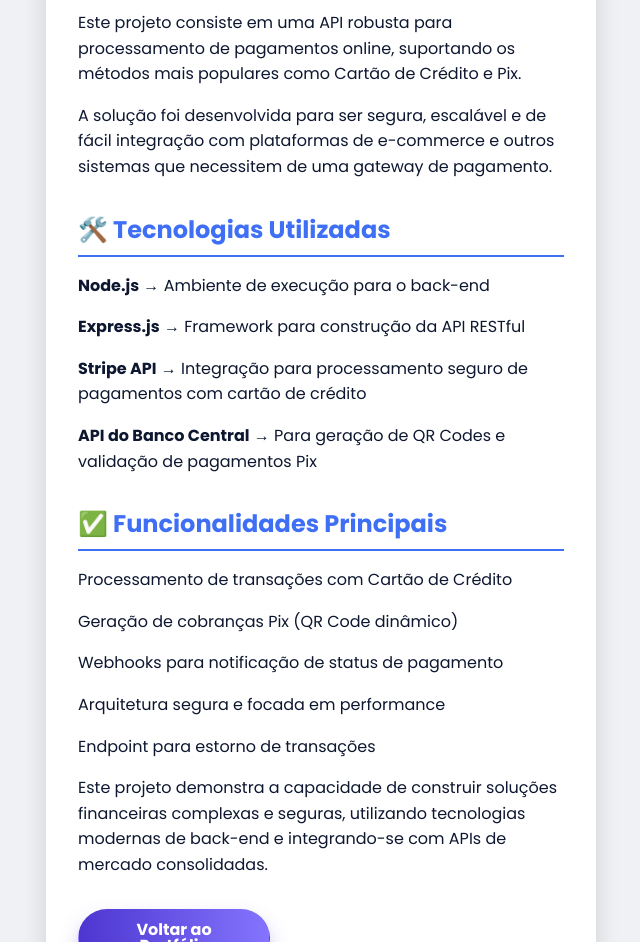
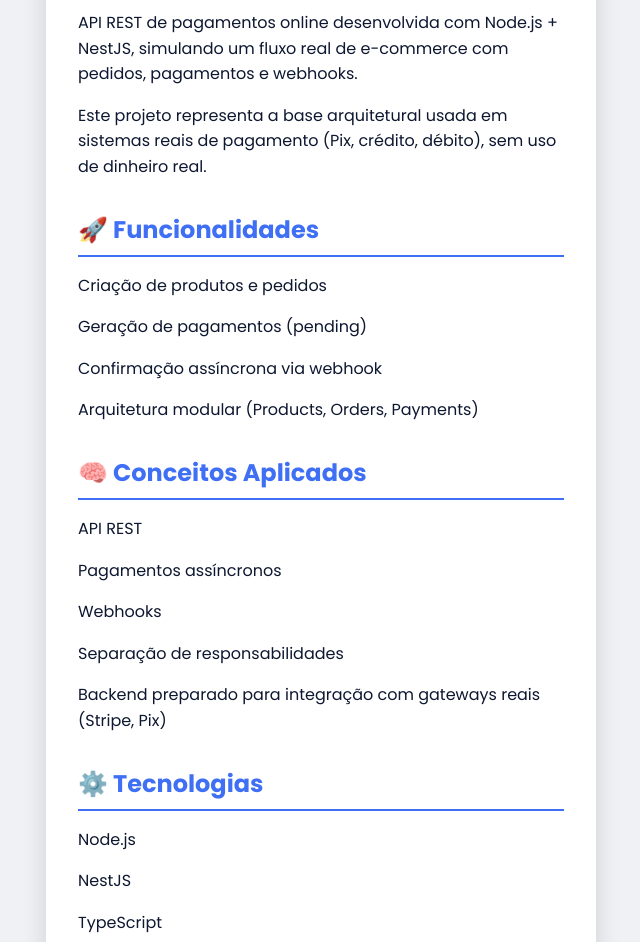
Before and after one commit to VINIOLIVEIRA2/Portif-lio---Vinicius-Oliveira-, a plain HTML site: page meios_de_pagamento_info.html in a window 1280 px wide. Shown: the part 126-1068 px from the top of the page, without its empty margins (319-959 px from the left). Drawn offline with Linux system fonts and the light colour scheme.

Commit message:
inclusção do conteudo forma de pagamento

```diff
--- a/meios_de_pagamento_info.html
+++ b/meios_de_pagamento_info.html
@@ -3,7 +3,7 @@
 <head>
     <meta charset="UTF-8">
     <meta name="viewport" content="width=device-width, initial-scale=1.0">
-    <title>Detalhes do Projeto - Meios de Pagamento</title>
+    <title>Detalhes do Projeto - Sistema de Pagamento</title>
     <link rel="stylesheet" href="style.css">
     <style>
         /* Adicionando alguns estilos específicos para esta página */
@@ -53,29 +53,34 @@
 </head>
 <body>
     <div class="project-container">
-        <h1>Meios de Pagamento</h1>
+        <h1>💳 Sistema de Pagamento</h1>
 
-        <p>Este projeto consiste em uma API robusta para processamento de pagamentos online, suportando os métodos mais populares como Cartão de Crédito e Pix.</p>
-        <p>A solução foi desenvolvida para ser segura, escalável e de fácil integração com plataformas de e-commerce e outros sistemas que necessitem de uma gateway de pagamento.</p>
+        <p>API REST de pagamentos online desenvolvida com Node.js + NestJS, simulando um fluxo real de e-commerce com pedidos, pagamentos e webhooks.</p>
+        <p>Este projeto representa a base arquitetural usada em sistemas reais de pagamento (Pix, crédito, débito), sem uso de dinheiro real.</p>
 
-        <h2>🛠️ Tecnologias Utilizadas</h2>
+        <h2>🚀 Funcionalidades</h2>
         <ul>
-            <li><strong>Node.js</strong> → Ambiente de execução para o back-end</li>
-            <li><strong>Express.js</strong> → Framework para construção da API RESTful</li>
-            <li><strong>Stripe API</strong> → Integração para processamento seguro de pagamentos com cartão de crédito</li>
-            <li><strong>API do Banco Central</strong> → Para geração de QR Codes e validação de pagamentos Pix</li>
+            <li>Criação de produtos e pedidos</li>
+            <li>Geração de pagamentos (pending)</li>
+            <li>Confirmação assíncrona via webhook</li>
+            <li>Arquitetura modular (Products, Orders, Payments)</li>
         </ul>
 
-        <h2>✅ Funcionalidades Principais</h2>
+        <h2>🧠 Conceitos Aplicados</h2>
         <ul>
-            <li>Processamento de transações com Cartão de Crédito</li>
-            <li>Geração de cobranças Pix (QR Code dinâmico)</li>
-            <li>Webhooks para notificação de status de pagamento</li>
-            <li>Arquitetura segura e focada em performance</li>
-            <li>Endpoint para estorno de transações</li>
+            <li>API REST</li>
+            <li>Pagamentos assíncronos</li>
+            <li>Webhooks</li>
+            <li>Separação de responsabilidades</li>
+            <li>Backend preparado para integração com gateways reais (Stripe, Pix)</li>
         </ul>
 
-        <p>Este projeto demonstra a capacidade de construir soluções financeiras complexas e seguras, utilizando tecnologias modernas de back-end e integrando-se com APIs de mercado consolidadas.</p>
+        <h2>⚙️ Tecnologias</h2>
+        <ul>
+            <li>Node.js</li>
+            <li>NestJS</li>
+            <li>TypeScript</li>
+        </ul>
 
         <div class="back-button-container">
             <a href="index.html" class="button">Voltar ao Portfólio</a>
```
Also changed, not shown: index.html (+1 -1 lines).
